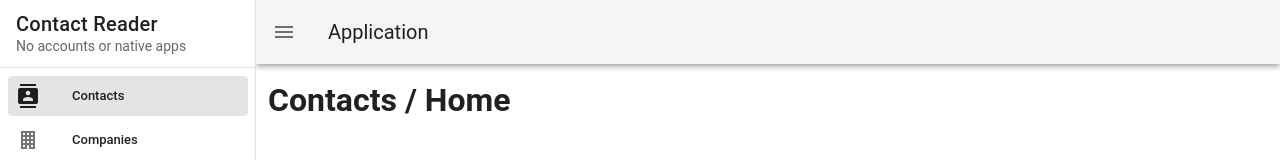
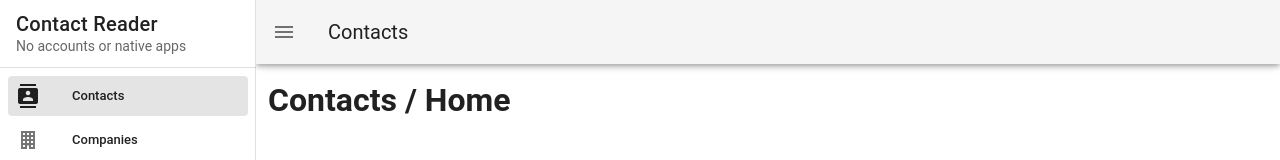
Before and after one commit to despokd/web-contact-reader, a Vue app: page / in a window 1280 px wide. Shown: the top 160 px of the page. Built offline with nearby package versions, Linux system fonts and the light colour scheme.

Commit message:
Add dynamic page title

```diff
--- a/src/App.vue
+++ b/src/App.vue
@@ -30,7 +30,7 @@
     <v-app-bar app>
       <v-app-bar-nav-icon @click="drawer = !drawer"></v-app-bar-nav-icon>
 
-      <v-toolbar-title>Application</v-toolbar-title>
+      <v-toolbar-title>{{ $route.name }}</v-toolbar-title>
     </v-app-bar>
 
     <v-main>
```
